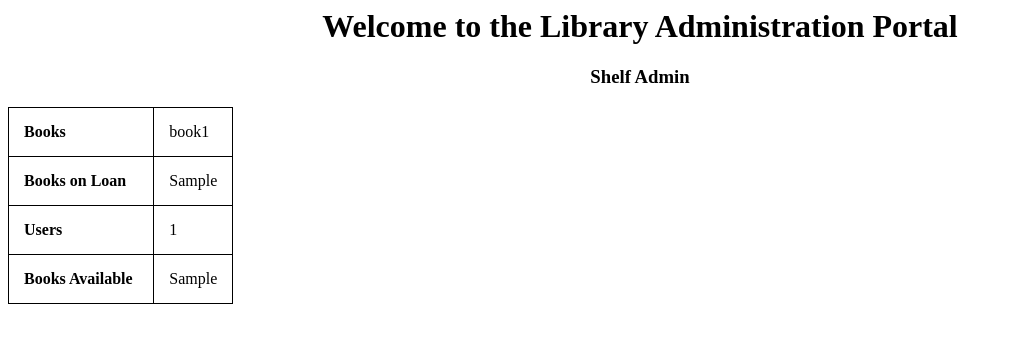
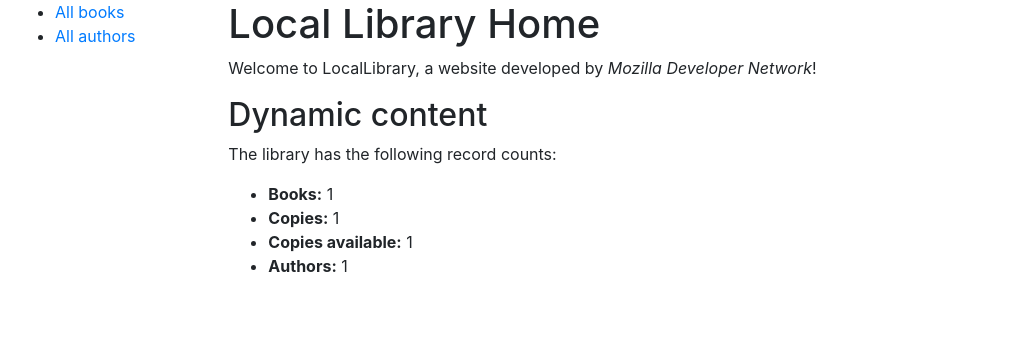
Before and after one commit to tinkerhubcek/Project-Libra, a Django app: template bookshelf/templates/bookshelf/index.html in a window 1280 px wide. Shown: the top 343 px of the page, without its empty margins (0-1013 px from the left). Run offline with Django 3.2, Linux system fonts and the light colour scheme; data comes from the database, SQL or seed files in the repository; the template is opened without the code that fills it: values that come from a table or form of the project are taken from there, most other values are stand-ins (such as "Sample title", 1, 10 or a date in 2020); some libraries are stand-ins or nearby versions.

Commit message:
added css and a base.html file(not rendering)

```diff
--- /dev/null
+++ b/bookshelf/static/css/style.css
@@ -0,0 +1,5 @@
+.sidebar-nav {
+    margin-top: 20px;
+    padding: 0;
+    list-style: none;
+}
--- /dev/null
+++ b/bookshelf/templates/bookshelf/base.html
@@ -0,0 +1,28 @@
+<!DOCTYPE html>
+<html lang="en">
+<head>
+  <!-- {% block title %}<title>Local Library</title>{% endblock %} -->
+  <meta charset="utf-8">
+  <meta name="viewport" content="width=device-width, initial-scale=1">
+  <link rel="stylesheet" href="https://stackpath.bootstrapcdn.com/bootstrap/4.1.3/css/bootstrap.min.css" integrity="sha384-MCw98/SFnGE8fJT3GXwEOngsV7Zt27NXFoaoApmYm81iuXoPkFOJwJ8ERdknLPMO" crossorigin="anonymous">
+  <!-- Add additional CSS in static file -->
+  {% load static %}
+  <link rel="stylesheet" href="{% static 'css/styles.css' %}">
+</head>
+<body>
+  <div class="container-fluid">
+    <div class="row">
+      <div class="col-sm-2">
+      {% block sidebar %}
+        <ul class="sidebar-nav">
+          <!--  <li><a href="{% url 'index' %}">Home</a></li>-->
+          <li><a href="">All books</a></li>
+          <li><a href="">All authors</a></li>
+        </ul>
+     {% endblock %}
+      </div>
+      <div class="col-sm-10 ">{% block content %}{% endblock %}</div>
+    </div>
+  </div>
+</body>
+</html>
--- a/bookshelf/templates/bookshelf/index.html
+++ b/bookshelf/templates/bookshelf/index.html
@@ -1,5 +1,7 @@
-<html>
+
+<!-- <html>
     <head>
+
         <title>Library Admin</title>
         <style>
                 table, th, td {
@@ -15,9 +17,12 @@
                   background-color: #f1f1c1;
                 }
                 </style>
-    </head>
-    <body>
-        <h1 align="center" >Welcome to the Library Administration Portal</h1>
+    </head> -->
+    <!-- <body> -->
+{% extends "base.html" %}
+
+
+       <!--  <h1 align="center" >Welcome to the Library Administration Portal</h1>
         <h3 align="center" >Shelf Admin</h3>
         <table id=#t01>
         <tr>
@@ -36,6 +41,18 @@
             <td><strong>Books Available</strong></td>
             <td>{{ book_av }}</td>
         </tr>
-    </table>
-    </body>
-</html>
+    </table> -->
+    {% block content %}
+    <h1>Local Library Home</h1>
+    <p>Welcome to LocalLibrary, a website developed by <em>Mozilla Developer Network</em>!</p>
+    <h2>Dynamic content</h2>
+    <p>The library has the following record counts:</p>
+    <ul>
+      <li><strong>Books:</strong> {{ num_books }}</li>
+      <li><strong>Copies:</strong> {{ num_instances }}</li>
+      <li><strong>Copies available:</strong> {{ num_instances_available }}</li>
+      <li><strong>Authors:</strong> {{ num_authors }}</li>
+    </ul>
+{% endblock %}
+   <!--  </body>
+</html> -->
```
